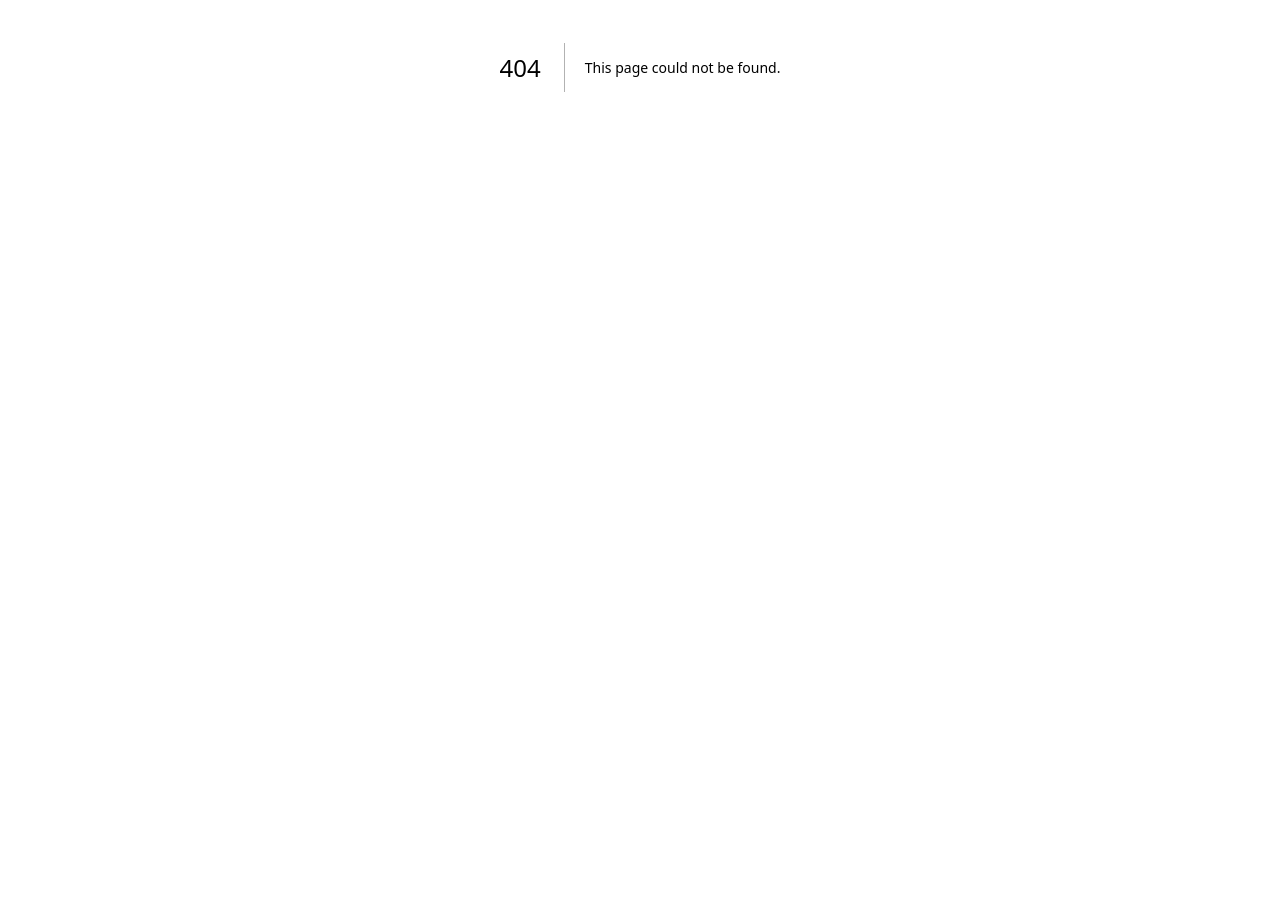
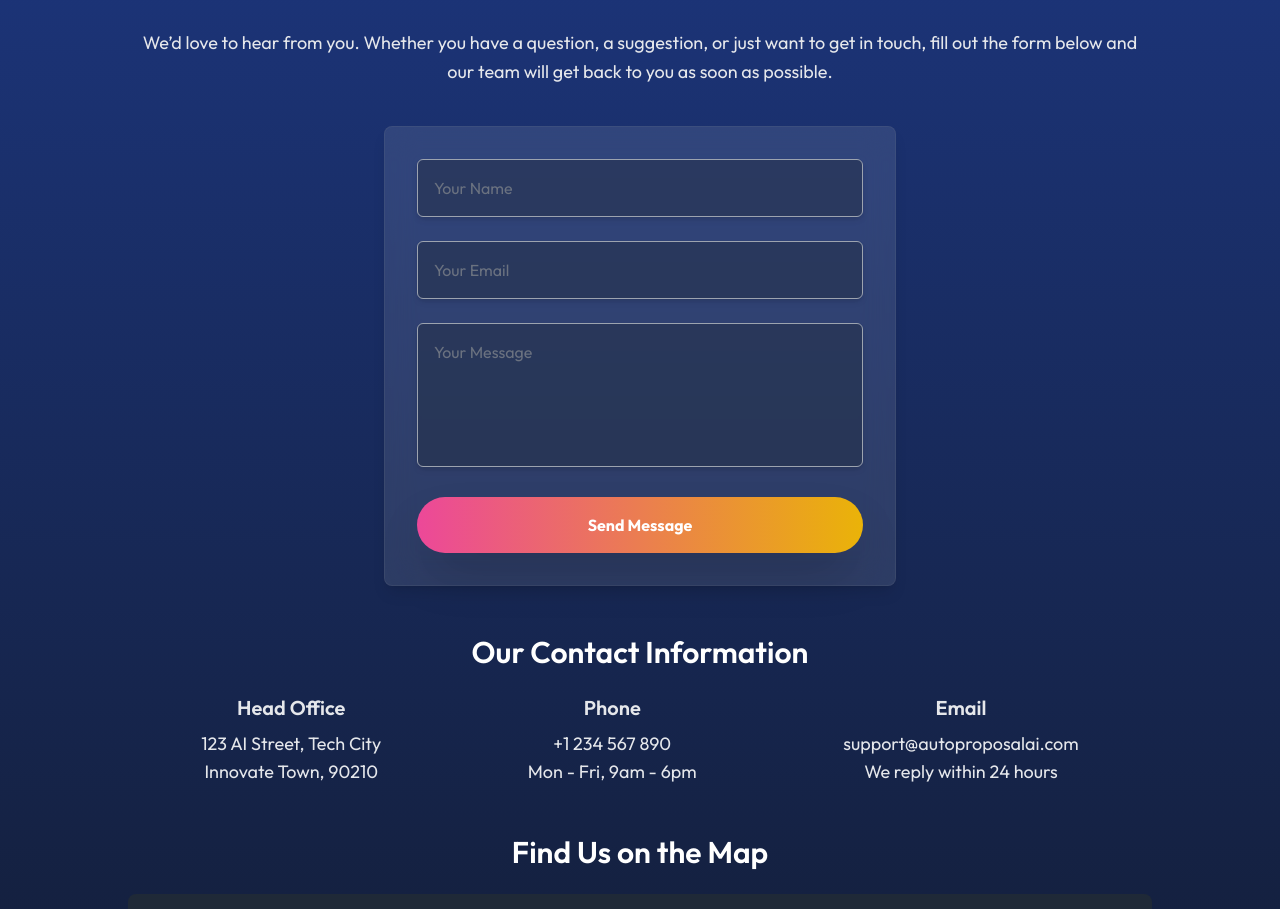
Before and after one commit to 1965Aru/AutoProposalAI, a Next.js app: page /contactUs in a window 1280 px wide. Before the commit this address had no page. Shown: the part 333-1242 px from the top of the page. Before the commit the page ends 800 px from the top, so only its background shows below. Built offline with nearby package versions, Linux system fonts and the light colour scheme.

Commit message:
ContactUs page added

```diff
--- /dev/null
+++ b/app/contactUs/page.jsx
@@ -0,0 +1,169 @@
+"use client";
+
+import React, { useState } from "react";
+import Image from "next/image";
+import { assets } from "@/assets/assets"; // Replace with correct path to your assets
+
+const ContactUsPage = () => {
+  const [formData, setFormData] = useState({
+    name: "",
+    email: "",
+    message: "",
+  });
+  const [submitted, setSubmitted] = useState(false);
+  const [error, setError] = useState(null); // State to handle error messages
+
+  const handleInputChange = (e) => {
+    const { name, value } = e.target;
+    setFormData((prevData) => ({ ...prevData, [name]: value }));
+  };
+
+  const handleSubmit = async (e) => {
+    e.preventDefault();
+
+    if (!formData.name || !formData.email || !formData.message) {
+      alert('Please fill out all fields.');
+      return;
+    }
+
+    try {
+      const response = await fetch('/api/contactRoute', {
+        method: 'POST',
+        headers: { 'Content-Type': 'application/json' },
+        body: JSON.stringify(formData),
+      });
+
+      const result = await response.json();
+
+      if (response.ok) {
+        setSubmitted(true); // Show success message
+        setFormData({ name: '', email: '', message: '' }); // Reset form
+        setError(null); // Clear any previous error
+      } else {
+        throw new Error(result.error || 'Something went wrong.');
+      }
+    } catch (error) {
+      console.error('Error submitting contact form:', error);
+      setError('Failed to send your message. Please try again later.');
+    }
+  };
+
+  return (
+    <div className="min-h-screen flex flex-col justify-between bg-gradient-to-b from-blue-900 to-gray-900 text-white">
+      {/* Header Section */}
+      <header className="py-12 px-8 text-center">
+        <Image src={assets.logo} alt="AutoProposalAI Logo" width={150} height={100} />
+        <h1 className="text-5xl font-bold mt-4">Contact AutoProposalAI</h1>
+        <p className="text-lg mt-2">We’re here to help you</p>
+      </header>
+
+      {/* Main Content Section */}
+      <main className="flex-grow flex flex-col items-center justify-center px-8 py-12">
+        <section className="max-w-5xl w-full mb-12">
+          <h2 className="text-3xl font-semibold text-center mb-6">Get in Touch</h2>
+          <p className="text-lg leading-relaxed text-center text-gray-200 mb-10">
+            We’d love to hear from you. Whether you have a question, a suggestion, or just want to get in touch, fill out the form below and our team will get back to you as soon as possible.
+          </p>
+
+          {/* Contact Form */}
+          <div className="w-full max-w-lg mx-auto bg-white bg-opacity-10 backdrop-blur-lg shadow-lg rounded-lg p-8 text-center border border-gray-500 border-opacity-20">
+            <form onSubmit={handleSubmit} className="space-y-6">
+              <div>
+                <input
+                  type="text"
+                  name="name"
+                  value={formData.name}
+                  onChange={handleInputChange}
+                  placeholder="Your Name"
+                  className="w-full p-4 border border-gray-400 rounded-md focus:outline-none focus:ring-2 focus:ring-blue-500 transition-shadow shadow-md bg-gray-800 bg-opacity-40 text-gray-200 placeholder-gray-500"
+                  required
+                />
+              </div>
+              <div>
+                <input
+                  type="email"
+                  name="email"
+                  value={formData.email}
+                  onChange={handleInputChange}
+                  placeholder="Your Email"
+                  className="w-full p-4 border border-gray-400 rounded-md focus:outline-none focus:ring-2 focus:ring-blue-500 transition-shadow shadow-md bg-gray-800 bg-opacity-40 text-gray-200 placeholder-gray-500"
+                  required
+                />
+              </div>
+              <div>
+                <textarea
+                  name="message"
+                  value={formData.message}
+                  onChange={handleInputChange}
+                  placeholder="Your Message"
+                  className="w-full h-36 p-4 border border-gray-400 rounded-md focus:outline-none focus:ring-2 focus:ring-blue-500 transition-shadow shadow-md resize-none bg-gray-800 bg-opacity-40 text-gray-200 placeholder-gray-500"
+                  required
+                ></textarea>
+              </div>
+              <button
+                type="submit"
+                className="w-full px-8 py-4 bg-gradient-to-r from-pink-500 to-yellow-500 text-white font-bold rounded-full shadow-2xl hover:shadow-pink-600 hover:scale-105 transition-transform transform hover:from-yellow-500 hover:to-pink-500 focus:ring-4 focus:ring-yellow-300 focus:outline-none"
+              >
+                Send Message
+              </button>
+            </form>
+
+            {/* Success Message */}
+            {submitted && (
+              <div className="mt-6 text-lg font-semibold text-green-400 animate-pulse">
+                Thank you for reaching out! We’ll get back to you soon.
+              </div>
+            )}
+
+            {/* Error Message */}
+            {error && (
+              <div className="mt-6 text-lg font-semibold text-red-400 animate-pulse">
+                {error}
+              </div>
+            )}
+          </div>
+        </section>
+
+        {/* Contact Information */}
+        <section className="max-w-5xl w-full mb-12">
+          <h2 className="text-3xl font-semibold text-center mb-6">Our Contact Information</h2>
+          <div className="flex flex-col md:flex-row justify-around text-gray-200 space-y-8 md:space-y-0">
+            <div className="flex flex-col items-center">
+              <h3 className="text-xl font-semibold mb-2">Head Office</h3>
+              <p className="text-lg">123 AI Street, Tech City</p>
+              <p className="text-lg">Innovate Town, 90210</p>
+            </div>
+            <div className="flex flex-col items-center">
+              <h3 className="text-xl font-semibold mb-2">Phone</h3>
+              <p className="text-lg">+1 234 567 890</p>
+              <p className="text-lg">Mon - Fri, 9am - 6pm</p>
+            </div>
+            <div className="flex flex-col items-center">
+              <h3 className="text-xl font-semibold mb-2">Email</h3>
+              <p className="text-lg">support@autoproposalai.com</p>
+              <p className="text-lg">We reply within 24 hours</p>
+            </div>
+          </div>
+        </section>
+
+        {/* Map Section (Optional) */}
+        <section className="max-w-5xl w-full mb-12">
+          <h2 className="text-3xl font-semibold text-center mb-6">Find Us on the Map</h2>
+          <div className="w-full h-64 bg-gray-800 rounded-lg">
+            {/* You can replace this with an actual map integration */}
+            <p className="text-center pt-28 text-gray-400">[Google Maps or other Map Embed]</p>
+          </div>
+        </section>
+      </main>
+
+      {/* Footer */}
+      <footer className="bg-gray-900 py-8">
+        <div className="text-center">
+          <p className="text-gray-400">&copy; 2024 AutoProposalAI. All rights reserved.</p>
+        </div>
+      </footer>
+    </div>
+  );
+};
+
+export default ContactUsPage;
```
